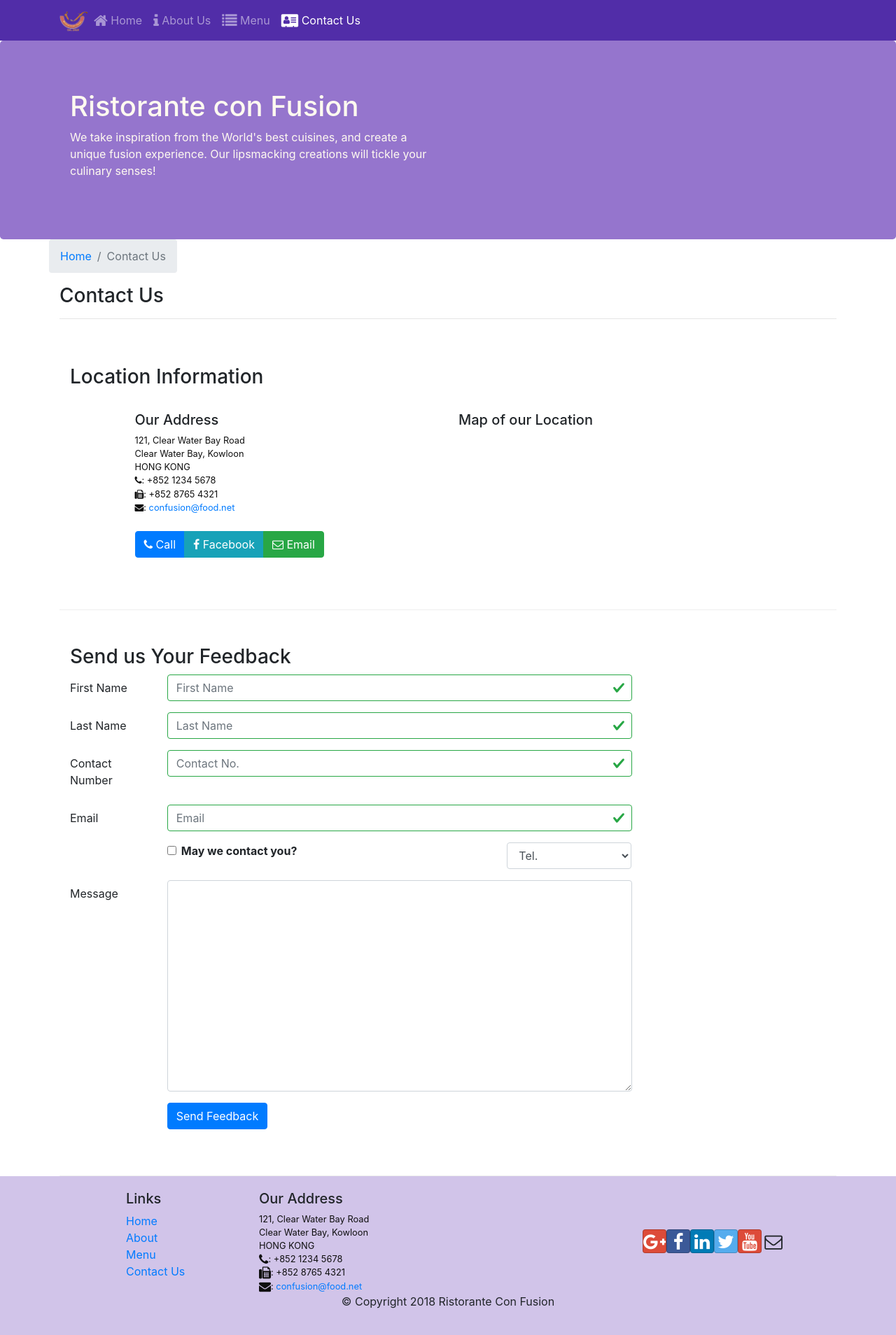
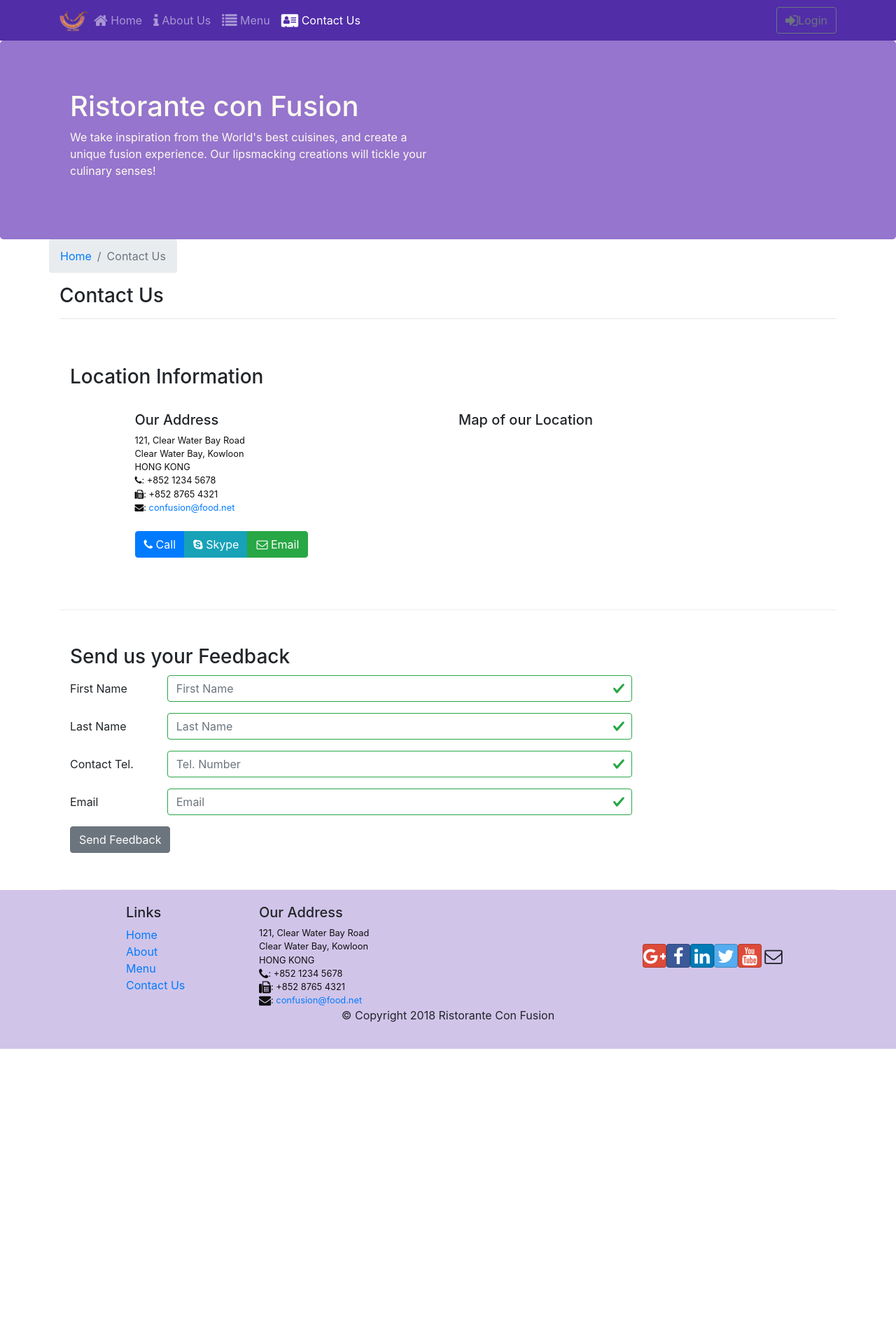
Before and after one commit to ritik1999/Restaurant-Website, a React (Create React App) app: page /contactus in a window 1280 px wide. Shown: the whole page at 70% size. After the commit the page ends 1499 px from the top, so only its background shows below. Built offline with nearby package versions, Linux system fonts and the light colour scheme.

Commit message:
Uncontrolled Forms

```diff
--- a/package.json
+++ b/package.json
@@ -15,7 +15,8 @@
     "react-popper": "^2.2.3",
     "react-redux": "^7.2.0",
     "react-router-dom": "^5.2.0",
-    "react-scripts": "^3.4.1",
+    "react-script": "^2.0.5",
+    "react-scripts": "^2.1.8",
     "reactstrap": "^8.4.1"
   },
   "scripts": {
--- a/src/components/ContactComponent.js
+++ b/src/components/ContactComponent.js
@@ -1,99 +1,102 @@
-import React ,{Component} from 'react';
-import {Breadcrumb,BreadcrumbItem,Button,Form,FormGroup,Label,Input,Col,FormFeedback} from 'reactstrap';
-import {Link} from 'react-router-dom';
-import { regExpLiteral } from '@babel/types';
+import React, { Component } from 'react';
+import { Breadcrumb, BreadcrumbItem,
+    Button, Form, FormGroup, Label, Input, Col, FormFeedback } from 'reactstrap';
+import { Link } from 'react-router-dom';
 
 class Contact extends Component {
+
     constructor(props) {
         super(props);
 
-        this.state={
-            firstname:'',
-            lastname:'',
-            email:'',
-            telnum:'',
-            agree:false,
-            contactType:'Tel.',
-            message:'',
-            touched:{
+        this.state = {
+            firstname: '',
+            lastname: '',
+            telnum: '',
+            email: '',
+            agree: false,
+            contactType: 'Tel.',
+            message: '',
+            touched: {
                 firstname: false,
-                lastname:false,
-                telnum:false,
-                email:false
+                lastname: false,
+                telnum: false,
+                email: false
             }
-        }
-        this.handleInputChange=this.handleInputChange.bind(this);
-        this.handleSubmit=this.handleSubmit.bind(this);
-        this.handleBlur=this.handleBlur.bind(this);
-    }
-
-    handleBlur =(field) => (evt) => {
-        this.setState({
-            touched: {...this.state.touched,[field]:true }
-        })
-    }
-
-    validate(firstname,lastname,telnum,email) {
-        const errors={
-            firstname:'',
-            lastname:'',
-            email:'',
-            telnum:''
         };
 
-        if(this.state.touched.firstname && firstname.length < 3)
-            errors.firstname='First Name should be >= 3 characters';
-        else if(this.state.touched.firstname && firstname.length > 10)
-            errors.firstname='First Name should be <= 10 characters';
+        this.handleInputChange = this.handleInputChange.bind(this);
+        this.handleSubmit = this.handleSubmit.bind(this);
 
-        if(this.state.touched.lastname && lastname.length < 3)
-            errors.lastname='Last Name should be >= 3 characters';
-        else if(this.state.touched.lastname && lastname.length > 10)
-            errors.lastname='Last Name should be <= 10 characters';
+    }
+    validate(firstname, lastname, telnum, email) {
 
-            if(this.state.touched.email && email.split('').filter(x => x === '@').length !==1)
-            errors.email='Email should contain a @ sign';
-        const reg=/^\d+$/;
-        if(this.state.touched.telnum && !reg.test(telnum))
-        errors.telnum ='Tel. Number should contain only digits';
+        const errors = {
+            firstname: '',
+            lastname: '',
+            telnum: '',
+            email: ''
+        };
+
+        if (this.state.touched.firstname && firstname.length < 3)
+            errors.firstname = 'First Name should be >= 3 characters';
+        else if (this.state.touched.firstname && firstname.length > 10)
+            errors.firstname = 'First Name should be <= 10 characters';
+
+        if (this.state.touched.lastname && lastname.length < 3)
+            errors.lastname = 'Last Name should be >= 3 characters';
+        else if (this.state.touched.lastname && lastname.length > 10)
+            errors.lastname = 'Last Name should be <= 10 characters';
+
+        const reg = /^\d+$/;
+        if (this.state.touched.telnum && !reg.test(telnum))
+            errors.telnum = 'Tel. Number should contain only numbers';
+
+        if (this.state.touched.email && email.split('').filter(x => x === '@').length !== 1)
+            errors.email = 'Email should contain a @';
 
         return errors;
-
+    }
+    handleBlur = (field) => (evt) => {
+        this.setState({
+          touched: { ...this.state.touched, [field]: true },
+        });
     }
 
     handleInputChange(event) {
-        const target=event.target;
-        const value=target.type === 'checkbox' ? target.checked : target.value;
-        const name=target.name;
+        const target = event.target;
+        const value = target.type === 'checkbox' ? target.checked : target.value;
+        const name = target.name;
 
-        this.setState ({
-            [name] :value
-        })
+        this.setState({
+          [name]: value
+        });
+    }
 
-    }
     handleSubmit(event) {
-        console.log("Current State is : " + JSON.stringify(this.state));
-        alert("Current State is : " + JSON.stringify(this.state));
+        console.log('Current State is: ' + JSON.stringify(this.state));
+        alert('Current State is: ' + JSON.stringify(this.state));
+        event.preventDefault();
     }
     render() {
 
-        const errors= this.validate(this.state.firstname,this.state.lastname,this.state.email,this.state.telnum);
+        const errors = this.validate(this.state.firstname, this.state.lastname, this.state.telnum, this.state.email);
+
         return(
             <div className="container">
+
             <div className="row">
                 <Breadcrumb>
                     <BreadcrumbItem>
-                            <Link to='/home'>Home</Link>
+                        <Link to="/home">Home</Link>
                     </BreadcrumbItem>
-                        <BreadcrumbItem active>
-                            Contact Us
-                        </BreadcrumbItem>
+                    <BreadcrumbItem active>Contact Us</BreadcrumbItem>
                 </Breadcrumb>
                 <div className="col-12">
                     <h3>Contact Us</h3>
-                        <hr/>
+                    <hr />
                 </div>
             </div>
+
             <div className="row row-content">
                 <div className="col-12">
                 <h3>Location Information</h3>
@@ -115,104 +118,74 @@ class Contact extends Component {
                 <div className="col-12 col-sm-11 offset-sm-1">
                     <div className="btn-group" role="group">
                         <a role="button" className="btn btn-primary" href="tel:+85212345678"><i className="fa fa-phone"></i> Call</a>
-                            <a role="button" className="btn btn-info"><i className="fa fa-facebook"></i> Facebook</a>
+                        <a role="button" className="btn btn-info"><i className="fa fa-skype"></i> Skype</a>
                         <a role="button" className="btn btn-success" href="mailto:confusion@food.net"><i className="fa fa-envelope-o"></i> Email</a>
                     </div>
                 </div>
             </div>
+
             <div className="row row-content">
             <div className="col-12">
-                        <h3>Send us Your Feedback</h3>
+               <h3>Send us your Feedback</h3>
             </div>
              <div className="col-12 col-md-9">
                  <Form onSubmit={this.handleSubmit}>
                  <FormGroup row>
-                                <Label htmlfor="firstname" md={2}>First Name</Label>
+                 <Label htmlFor="firstname" md={2}>First Name</Label>
                  <Col md={10}>
                      <Input type="text" id="firstname" name="firstname"
                          placeholder="First Name"
                          value={this.state.firstname}
-                                    valid={errors.firstname===''}
-                                    invalid={errors.firstname!==''}
+                        //  当验证通过时 框体为有效（绿色
+                         valid={errors.firstname === ''}
+                        //  未通过验证 框体无效（红色
+                         invalid={errors.firstname !== ''}
                          onBlur={this.handleBlur('firstname')}
                          onChange={this.handleInputChange} />
                      <FormFeedback>{errors.firstname}</FormFeedback>
                  </Col>
              </FormGroup>
              <FormGroup row>
-                                <Label htmlfor="lastname" md={2}>Last Name</Label>
+                 <Label htmlFor="lastname" md={2}>Last Name</Label>
                  <Col md={10}>
                      <Input type="text" id="lastname" name="lastname"
                          placeholder="Last Name"
                          value={this.state.lastname}
-                                    onBlur={this.handleBlur('lastname') }
-                                    valid={errors.lastname===''}
-                                    invalid={errors.lastname!==''}
-                                    onChange={this.handleInputChange}/>
+                         valid={errors.lastname === ''}
+                         invalid={errors.lastname !== ''}
+                         onBlur={this.handleBlur('lastname')}
+                         onChange={this.handleInputChange} />
                      <FormFeedback>{errors.lastname}</FormFeedback>
                  </Col>
              </FormGroup>
              <FormGroup row>
-                                <Label htmlfor="telnum" md={2}>Contact Number</Label>
+                 <Label htmlFor="telnum" md={2}>Contact Tel.</Label>
                  <Col md={10}>
                      <Input type="tel" id="telnum" name="telnum"
-                                    placeholder="Contact No."
+                         placeholder="Tel. Number"
                          value={this.state.telnum}
+                         valid={errors.telnum === ''}
+                         invalid={errors.telnum !== ''}
                          onBlur={this.handleBlur('telnum')}
-                                    valid={errors.telnum===''}
-                                    invalid={errors.telnum!==''}
-                                    onChange={this.handleInputChange}/>
+                         onChange={this.handleInputChange} />
                      <FormFeedback>{errors.telnum}</FormFeedback>
                  </Col>
              </FormGroup>
              <FormGroup row>
-                                <Label htmlfor="email" md={2}>Email</Label>
+                 <Label htmlFor="email" md={2}>Email</Label>
                  <Col md={10}>
                      <Input type="email" id="email" name="email"
                          placeholder="Email"
-                                    onBlur={this.handleBlur('email') }
-                                    valid={errors.email===''}
-                                    invalid={errors.email!==''}
                          value={this.state.email}
-                                    onChange={this.handleInputChange}/>
+                         valid={errors.email === ''}
+                         invalid={errors.email !== ''}
+                         onBlur={this.handleBlur('email')}
+                         onChange={this.handleInputChange} />
                      <FormFeedback>{errors.email}</FormFeedback>
                  </Col>
              </FormGroup>
-                            <FormGroup row>
-                                <Col md={{size:6,offset:2}}>
-                                    <FormGroup check>
-                                        <Label check>
-                                            <Input type="checkbox" name="agree"
-                                            checked={this.state.agree} onChange={this.handleInputChange}/>{' '}
-                                            <strong>May we contact you?</strong>
-                                        </Label>
-                                    </FormGroup>
-                                </Col>
-                                <Col md={{size:3,offset:1}}>
-
-                                        <Input type="select" name="contactType"
-                                        value={this.state.contactType} onChange={this.handleInputChange}>
-                                        <option>Tel.</option>
-                                        <option>Email</option>
-                                        </Input>
-                                </Col>
-                            </FormGroup>
-                            <FormGroup row>
-                                <Label htmlfor="message" md={2}>Message</Label>
-                                <Col md={10}>
-                                    <Input type="textarea" id="message" name="message"
-                                    rows="12"
-                                    value={this.state.message} onChange={this.handleInputChange} />
-                                </Col>
-                            </FormGroup>
-                            <FormGroup row>
-                                <Col md={{size:3,offset:2}}>
-                                    <Button type="submit" color="primary">
-                                    Send Feedback
-                                    </Button>
-                                </Col>
-                            </FormGroup>
                  </Form>
+                 <Button primary>Send Feedback</Button>
              </div>
         </div>
         </div>
--- a/src/components/HeaderComponent.js
+++ b/src/components/HeaderComponent.js
@@ -1,22 +1,38 @@
 import React,{Component} from 'react';
-import {Navbar, NavbarBrand ,Nav,NavbarToggler,Collapse,NavItem,Jumbotron} from 'reactstrap';
+import {Navbar, NavbarBrand ,Nav,NavbarToggler,Button,Form
+    ,Input,Label,FormGroup,Modal,ModalBody,ModalHeader,
+    Collapse,NavItem,Jumbotron} from 'reactstrap';
 import {NavLink} from 'react-router-dom';
 
 class Header extends Component {
     constructor(props) {
         super(props);
         this.state={
-            isNavOpen:false
-        }
+            isNavOpen:false,
+            isModalOpen:false
+        };
         this.toggleNav= this.toggleNav.bind(this);
+        this.toggleModal= this.toggleModal.bind(this);
+        this.handleLogin= this.handleLogin.bind(this);
     }
 
     toggleNav(){
-    this.setState({
-        isNavOpen : !this.state.isNavOpen
-    });
-}
+        this.setState({
+            isNavOpen : !this.state.isNavOpen
+        });
+    }
+    toggleModal(){
+        this.setState({
+            isModalOpen : !this.state.isModalOpen
+        })
+    }
+    handleLogin(event){
+        this.toggleModal();
+        alert("Username: " + this.username.value + "Password: "+this.password.value
+        + "Remember Me:" + this.remember.checked)
+        event.preventDefault();
 
+    }
     render() {
         return (
             <>
@@ -50,6 +66,13 @@ class Header extends Component {
                                     </NavLink>
                                 </NavItem>
                             </Nav>
+                            <Nav className="ml-auto">
+                                <NavItem>
+                                    <Button outline onClick={this.toggleModal}>
+                                        <span className="fa fa-sign-in fa-lg"></span>Login
+                                    </Button>
+                                </NavItem>
+                            </Nav>
                         </Collapse>
                     </div>
                 </Navbar>
@@ -63,6 +86,33 @@ class Header extends Component {
                         </div>
                     </div>
                 </Jumbotron>
+                <Modal isOpen={this.state.isModalOpen} toggle={this.toggleModal}>
+                    <ModalHeader toggle={this.toggleModal}>
+                        Login
+                    </ModalHeader>
+                    <ModalBody>
+                        <Form onSubmit={this.handleLogin}>
+                            <FormGroup>
+                                <Label htmlfor="username">Username</Label>
+                                <Input type="text" id="username" name="username"
+                                innerRef={(input) => this.username =(input)}/>
+                            </FormGroup>
+                            <FormGroup>
+                                <Label htmlfor="password">Password</Label>
+                                <Input type="password" id="password" name="password"
+                                innerRef={(input) => this.password =(input)} />
+                            </FormGroup>
+                            <FormGroup check>
+                                <Label check>
+                                    <Input type="checkbox" name="remember"
+                                    innerRef={(input) => this.remember =(input)}/>
+                                    Remember Me
+                                </Label>
+                            </FormGroup>
+                            <Button type="submit" value="submit" color="primary" >Login</Button>
+                        </Form>
+                    </ModalBody>
+                </Modal>
             </>
         )
     }
```
Also changed, not shown: 1 other file (tests, documents, lock files or other folders). Lines whose indentation alone changed are shown as unchanged.
